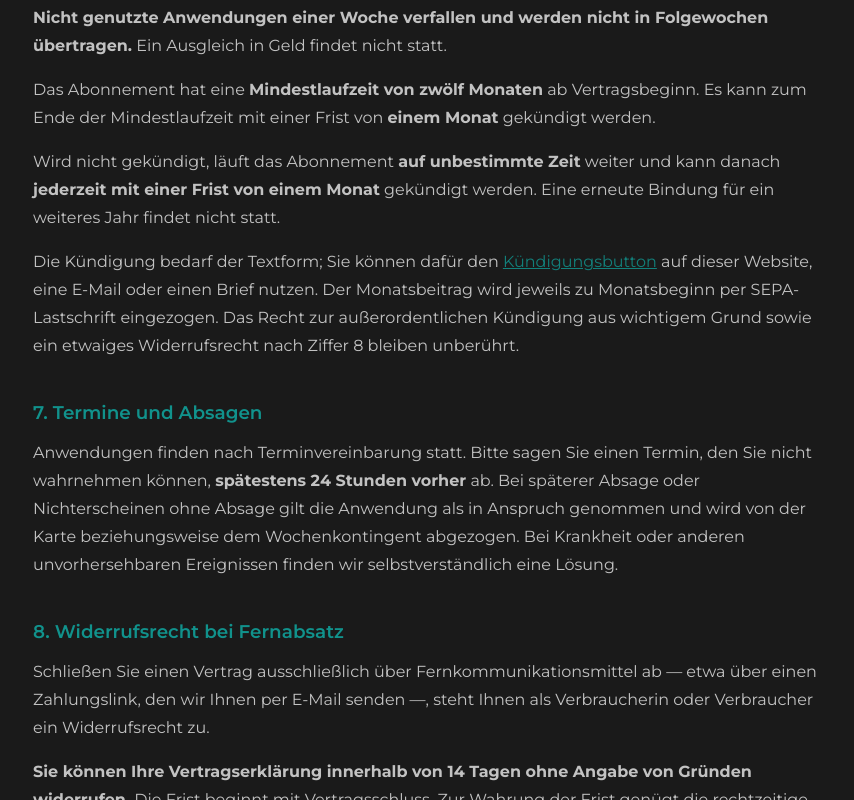
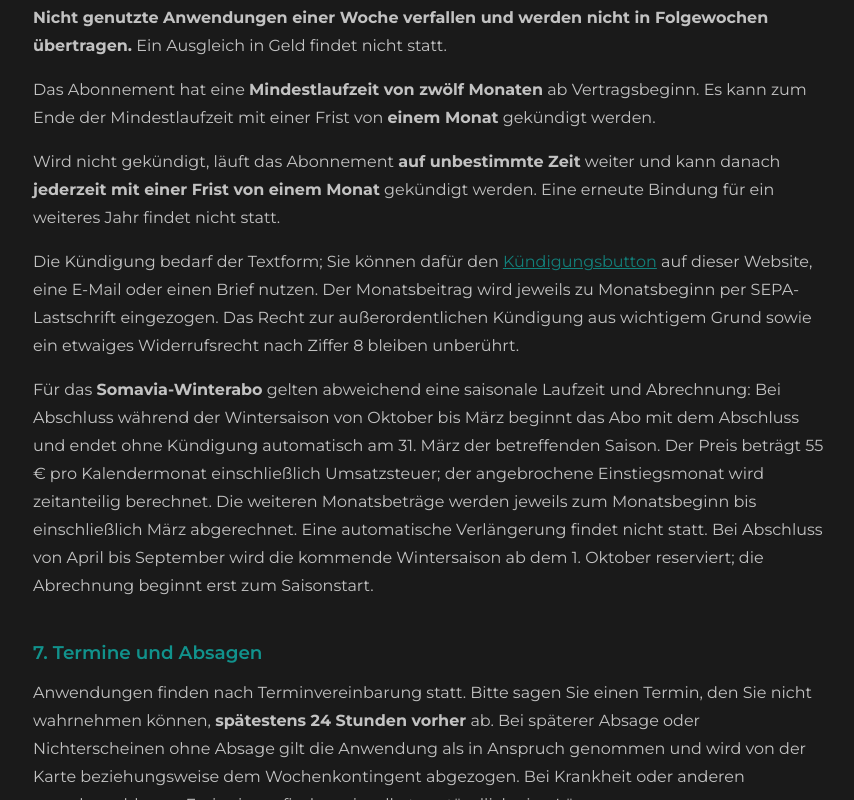
Before and after one commit to sunwalkersstudios/somavia-health-website.github.io, a plain HTML site: page agb.html in a window 1280 px wide. Shown: the part 1529-2329 px from the top of the page, without its empty margins (207-1061 px from the left). Drawn offline with Linux system fonts and the light colour scheme.

Commit message:
Clarify seasonal Winterabo terms and prorated calendar billing

```diff
--- a/agb.html
+++ b/agb.html
@@ -44,7 +44,7 @@
         <div class="glass p-8 md:p-12 legal-content">
             <h1>Allgemeine Geschäftsbedingungen</h1>
 
-            <p>Stand: 28. August 2026</p>
+            <p>Stand: 17. November 2026</p>
 
             <h2>1. Geltungsbereich und Anbieter</h2>
             <p>
@@ -118,6 +118,18 @@
                 jeweils zu Monatsbeginn per SEPA-Lastschrift eingezogen. Das Recht zur außer&shy;ordentlichen
                 Kündigung aus wichtigem Grund sowie ein etwaiges Widerrufsrecht nach Ziffer 8
                 bleiben unberührt.
+            </p>
+
+            <p id="winterabo">
+                Für das <strong>Somavia-Winterabo</strong> gelten abweichend eine saisonale
+                Laufzeit und Abrechnung: Bei Abschluss während der Wintersaison von Oktober
+                bis März beginnt das Abo mit dem Abschluss und endet ohne Kündigung automatisch
+                am 31. März der betreffenden Saison. Der Preis beträgt 55 € pro Kalendermonat
+                einschließlich Umsatzsteuer; der angebrochene Einstiegsmonat wird zeitanteilig
+                berechnet. Die weiteren Monatsbeträge werden jeweils zum Monatsbeginn bis
+                einschließlich März abgerechnet. Eine automatische Verlängerung findet nicht
+                statt. Bei Abschluss von April bis September wird die kommende Wintersaison
+                ab dem 1. Oktober reserviert; die Abrechnung beginnt erst zum Saisonstart.
             </p>
 
             <h2>7. Termine und Absagen</h2>
```
